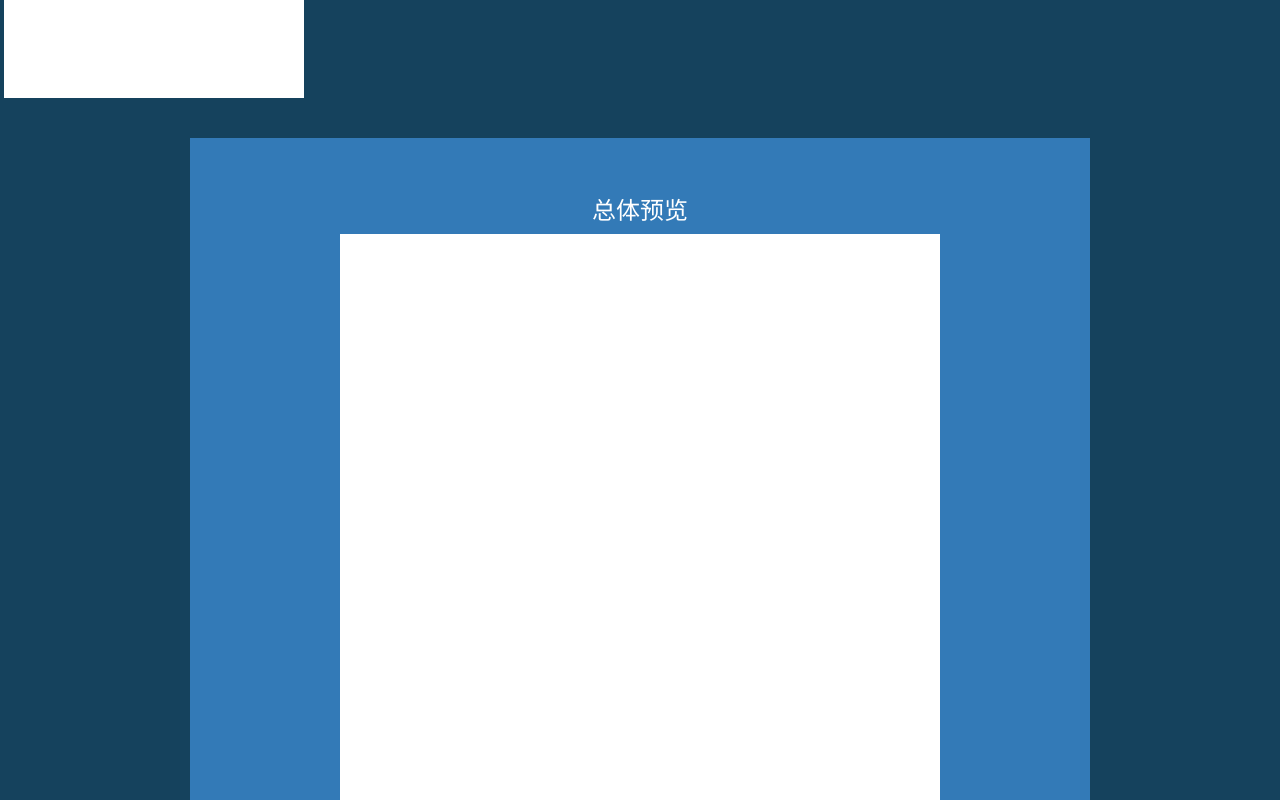
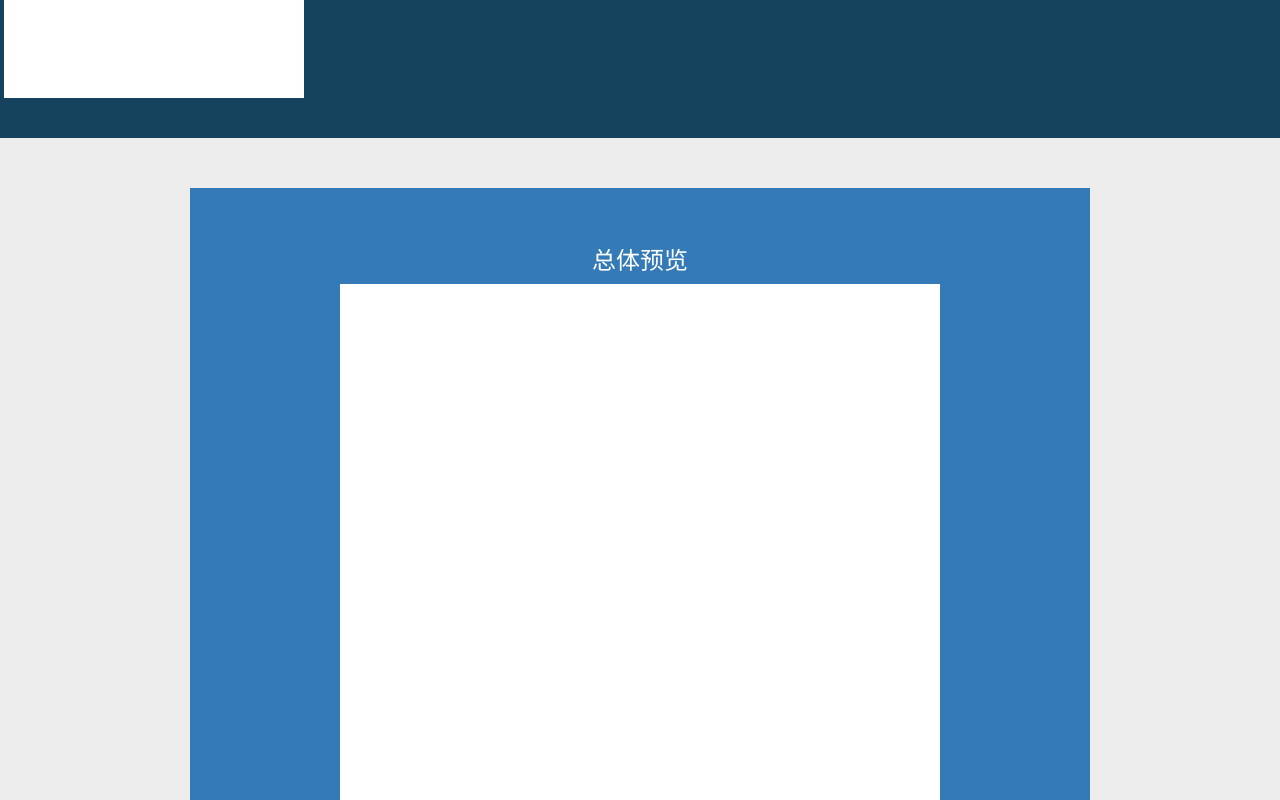
Before and after one commit to jianglai3303/ju-particle, a website: page src/3d.html in a window 1280 px wide. Shown: the part 600-1400 px from the top of the page. Drawn offline with Linux system fonts and the light colour scheme.

Commit message:
fix edit style

```diff
--- a/src/3d.html
+++ b/src/3d.html
@@ -180,6 +180,11 @@
         background: white;
         color: #8a8c68;
     }
+    .stepsmore {
+        background: #ededed;
+        padding-top: 10px;
+        padding-bottom: 40px;
+    }
     --></style>
 </head>
 
@@ -189,7 +194,7 @@
             <span>镜头距离:</span><input id="distance" type="range" min="-50" max="0" value="－30" />
         </div>
     </div>
-    <div class="clearfix" style="width:1300px">
+    <div class="clearfix" style="width:1300px;padding-bottom:40px;">
         <div class="layers-list">
             <button type="button" id="add-layer" class="btn btn-primary" aria-label="Plus">
                   <span class="glyphicon glyphicon-plus" aria-hidden="true"></span>
```
